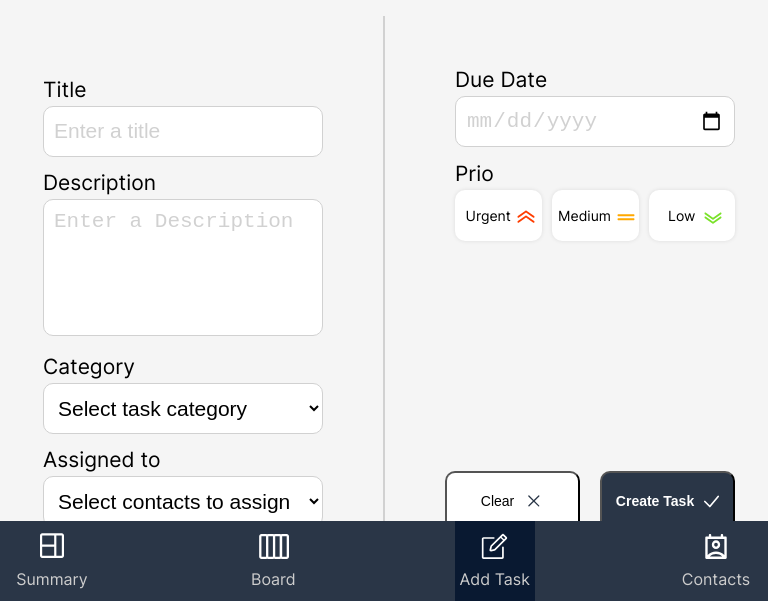
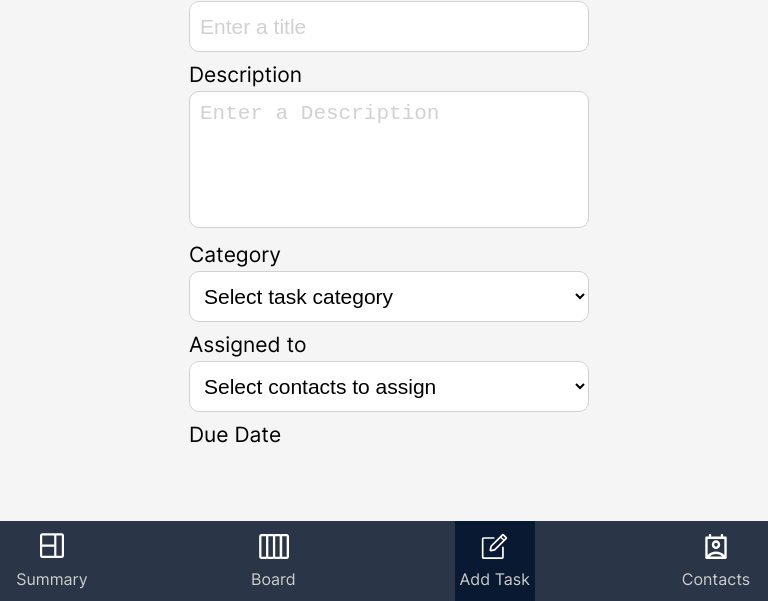
Before and after one commit to Marcus-Haas/join, a plain HTML site: page addTask.html in a window 768 px wide. Shown: the part 199-800 px from the top of the page. Drawn offline with Linux system fonts and the light colour scheme; no server answers.

Commit message:
update bugs

```diff
--- a/assets/css/addTask.css
+++ b/assets/css/addTask.css
@@ -315,7 +315,7 @@
     }
 }
 
-@media(min-width: 501px) and (max-width: 729px) {
+@media(min-width: 501px) and (max-width: 850px) {
     .hide-mediaquery {
         display: none;
     }
@@ -456,189 +456,6 @@
     }
 }
 
-@media(min-width: 730px) and (max-width: 850px) {
-    .btn-popup {
-        justify-content: unset;
-        margin-top: 59px;
-        margin-bottom: 20px;
-    }
-
-    .container-for-seperate-left-and-right-content-addTask {
-        display: flex;
-        justify-content: center;
-        align-items: center;
-    }
-
-    .main-container-addTask {
-        margin-left: 10px;
-        margin-right: 10px;
-        margin-top: 20px;
-    }
-
-    .text-header {
-        display: flex;
-        justify-content: center;
-    }
-
-    .title-popup {
-        width: 280px;
-
-    }
-
-    .first-btn {
-        font-size: 14px;
-    }
-
-    .second-btn {
-        font-size: 14px;
-    }
-
-    .cross-popup-btn {
-        height: 20px;
-        width: 20px;
-    }
-
-    .hook-popup-btn {
-        height: 15px;
-        width: 15px;
-    }
-
-    .description-popup {
-        width: 280px;
-    }
-
-    .category-popup {
-        width: 280px;
-    }
-
-    .assignedto-popup {
-        width: 280px;
-    }
-
-    .duedate-popup {
-        width: 280px;
-    }
-
-    .btn-popup {
-        justify-content: unset;
-        margin-top: 59px;
-        margin-bottom: 20px;
-    }
-
-    .urgent-popup {
-        width: 150px;
-        font-size: 14px;
-    }
-
-    .medium-popup {
-        width: 150px;
-        font-size: 14px;
-    }
-
-    .low-popup {
-        width: 150px;
-        font-size: 14px;
-    }
-
-    .prio-popup {
-        display: flex;
-        width: 280px;
-    }
-
-    .btn-popup {
-        width: 280px;
-    }
-
-    .position-medium-arrow-popup-first {
-        bottom: -5px;
-        left: 6px;
-    }
-
-    .position-medium-arrow-popup-second {
-        bottom: -9px;
-        left: 6px;
-    }
-
-    .position-urgent-arrow-popup-first {
-        left: 6px;
-        bottom: -6px;
-    }
-
-    .position-urgent-arrow-popup-second {
-        position: absolute;
-        left: 6px;
-        bottom: -11px;
-    }
-
-    .position-low-arrow-popup-second {
-        position: absolute;
-        left: 9px;
-        bottom: -8px;
-    }
-
-    .position-low-arrow-popup-first {
-        position: absolute;
-        left: 9px;
-        bottom: -12px;
-    }
-
-    .popup-after-added-task {
-        left: 220px;
-    }
-
-    .title-popup-addTask {
-        margin-bottom: 3.5px !important;
-    }
-
-    .duedate-popup-addTask {
-        margin-bottom: 3.5px !important;
-    }
-
-    .description-popup-addTask {
-        margin-bottom: 3.5px !important;
-    }
-
-    .category-popup-addTask {
-        margin-bottom: 3.5px !important;
-    }
-
-    .assignedto-popup-addTask {
-        margin-bottom: 3.5px !important;
-    }
-
-    .prio-popup-addTask {
-        margin-bottom: 3.5px !important;
-    }
-
-    .btn-popup-addTask {
-        margin-bottom: 8px !important;
-        margin-top: 230px !important;
-        width: 290px !important;
-        justify-content: flex-end;
-    }
-
-    .seperate-line-popup-addTask {
-        height: 565px;
-    }
-
-
-    @keyframes cssAnimation {
-        0% {
-            bottom: 90px;
-            opacity: 1;
-        }
-
-        60% {
-            bottom: 110px;
-            opacity: 1;
-        }
-
-        100% {
-            bottom: 110px;
-            opacity: 0;
-        }
-    }
-}
 
 @media (min-width: 851px) and (max-width: 1249px) {
     .hide-mediaquery {
```
